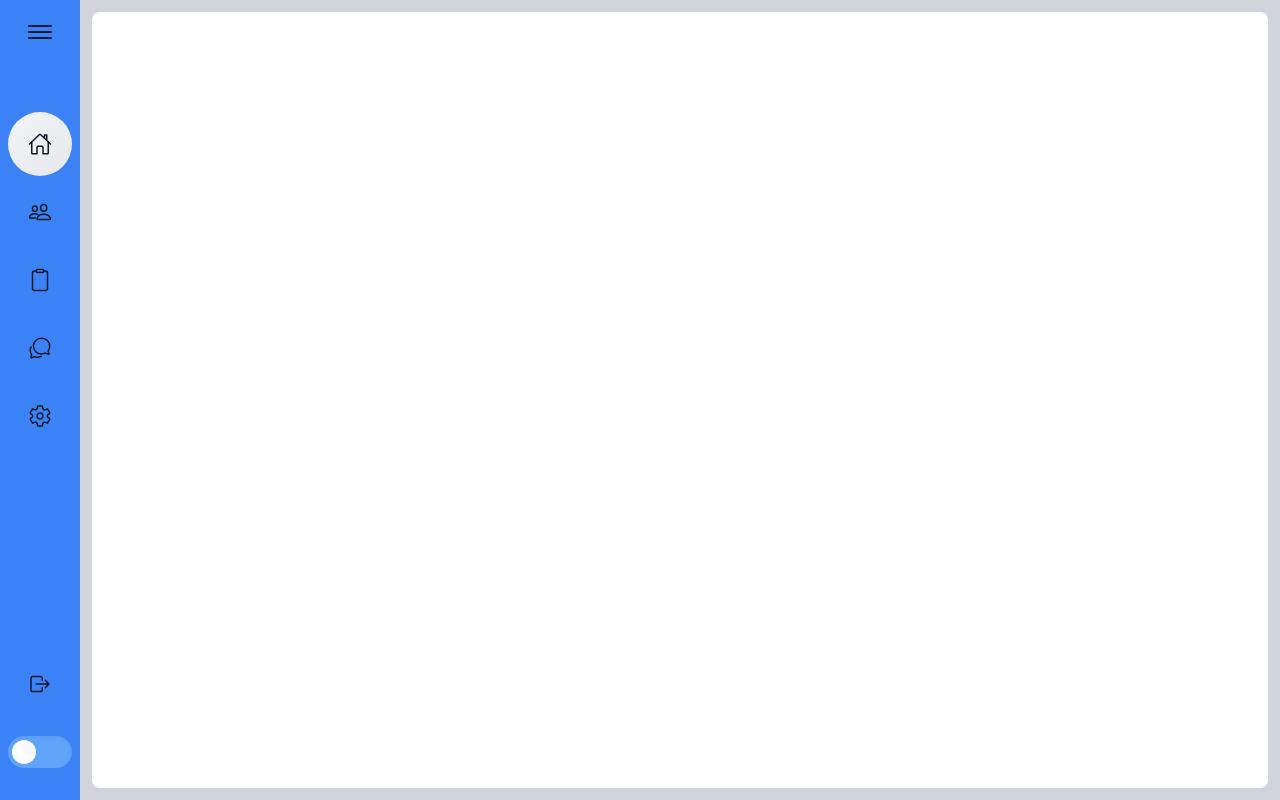
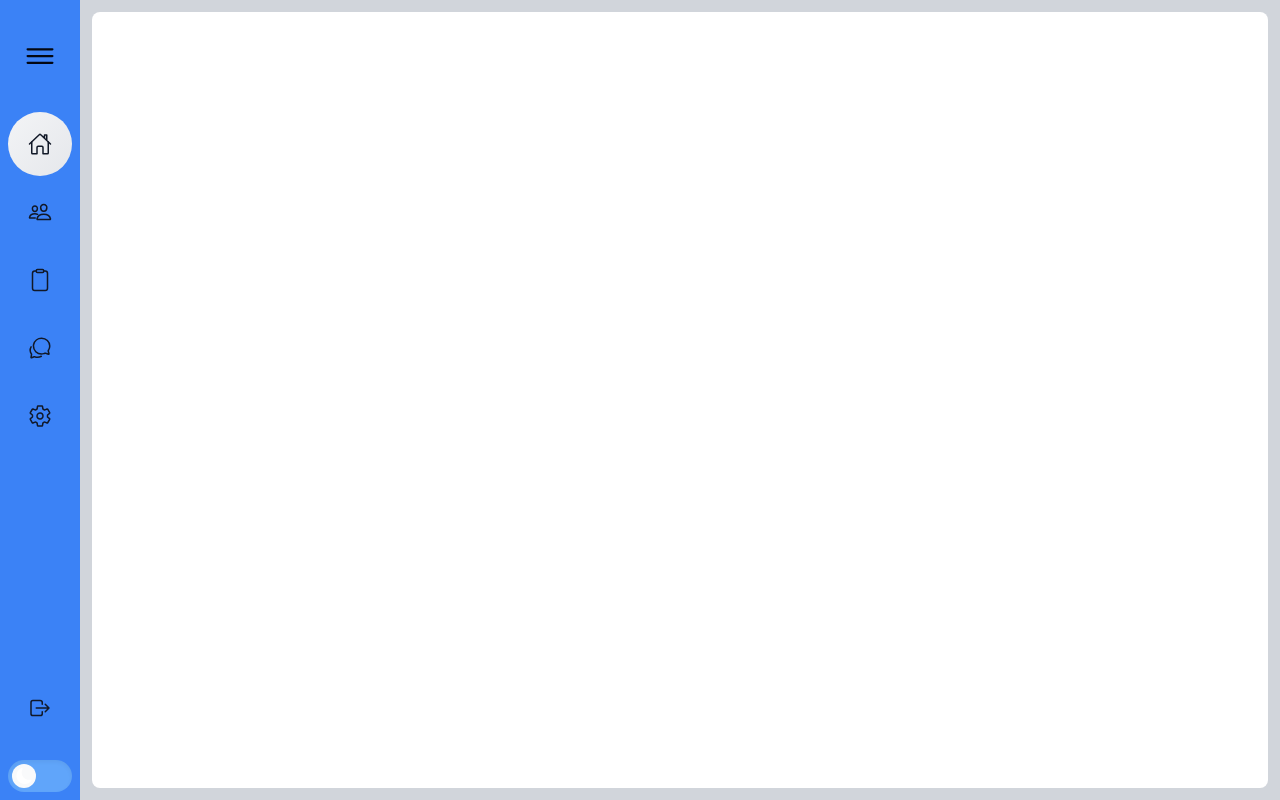
Before and after one commit to joselucas77/projeto-escolar, a Next.js app: page / in a window 1280 px wide. Shown: the top 800 px of the page. Built offline with nearby package versions, Linux system fonts and the light colour scheme.

Commit message:
update na estilização dos links da navbar

```diff
--- a/components/navbar/header.tsx
+++ b/components/navbar/header.tsx
@@ -6,21 +6,23 @@ import { IoCloseOutline, IoMenuOutline } from "react-icons/io5";
 const Header = () => {
   const { navbarActive, toggleNavbar } = useAppContext();
   return (
-    <header className="mb-12">
-      <li className="relative">
+    <li className="relative my-6">
       <div className="relative flex whitespace-nowrap">
-          <div
-            className="relative flex items-center justify-center min-w-16 h-16 duration-500 text-[2em] cursor-pointer"
+        <button
+          className="relative flex items-center justify-center min-w-16 h-16 duration-500 text-gray-950 text-4xl hover:bg-gradient-to-bl hover:from-gray-200 hover:to-gray-300 rounded-full dark:hover:bg-gradient-to-bl dark:hover:from-gray-700 dark:hover:to-gray-800 dark:text-gray-300"
           onClick={toggleNavbar}
         >
-            {navbarActive ? <IoCloseOutline /> : <IoMenuOutline />}
-          </div>
-          <div className="relative flex h-16 text-[1.2em] font-medium items-center pl-2 uppercase tracking-wider duration-500">
+          {navbarActive ? (
+            <IoCloseOutline className="z-10" />
+          ) : (
+            <IoMenuOutline className="z-10" />
+          )}
+        </button>
+        <div className="relative flex h-16 text-gray-900 text-2xl font-semibold items-center pl-2 uppercase tracking-wider duration-500 dark:text-gray-300">
           SIE
         </div>
       </div>
     </li>
-    </header>
   );
 };
 
--- a/components/navbar/index.tsx
+++ b/components/navbar/index.tsx
@@ -16,10 +16,10 @@ const Navbar = () => {
       <ul className="relative h-screen">
         <Header />
         <Links />
-        <footer className="absolute w-full bottom-4">
+        <section className="absolute w-full bottom-4">
           <SignOut />
           <ThemeSwitch />
-        </footer>
+        </section>
       </ul>
     </nav>
   );
--- a/components/navbar/links.tsx
+++ b/components/navbar/links.tsx
@@ -6,7 +6,7 @@ import { navItems } from "./navItems";
 const Links = () => {
   const pathName = usePathname();
   return (
-    <main>
+    <>
       {navItems.map((link, index) => (
         <li
           key={index}
@@ -16,20 +16,17 @@ const Links = () => {
               : ""
           }`}
         >
-          <Link
-            href={link.path}
-            className="relative flex whitespace-nowrap group"
-          >
-            <div className="relative flex items-center justify-center min-w-16 h-16 text-[1.5em]">
+          <Link href={link.path} className="relative flex whitespace-nowrap">
+            <div className="relative flex items-center justify-center min-w-16 h-16 text-2xl text-gray-900 dark:text-gray-100">
               {link.icon}
             </div>
-            <div className="relative flex h-16 text-[1em] items-center pl-2 uppercase tracking-wider">
+            <div className="relative flex h-16 text-base font-medium items-center pl-2 uppercase tracking-wider text-gray-900  dark:text-gray-100">
               {link.title}
             </div>
           </Link>
         </li>
       ))}
-    </main>
+    </>
   );
 };
 
--- a/components/navbar/sign-out.tsx
+++ b/components/navbar/sign-out.tsx
@@ -6,10 +6,10 @@ const SignOut = () => {
   return (
     <li className="relative hover:bg-gradient-to-bl hover:from-gray-100 hover:to-gray-200 dark:hover:bg-gradient-to-bl dark:hover:from-gray-900 dark:hover:to-gray-800 rounded-full mb-1">
       <Link href="/login" className="relative flex whitespace-nowrap">
-        <div className="relative flex items-center justify-center min-w-16 h-16 text-[1.5em] duration-500">
+        <div className="relative flex items-center justify-center min-w-16 h-16 text-2xl duration-500 text-gray-900 dark:text-gray-100">
           <IoLogOutOutline />
         </div>
-        <div className="relative flex h-16 text-[1em] items-center pl-2 uppercase tracking-wider duration-500">
+        <div className="relative flex h-16 text-base font-medium items-center pl-2 uppercase tracking-wider duration-500 text-gray-900 dark:text-gray-100">
           Sair
         </div>
       </Link>
--- a/components/navbar/theme-switch.tsx
+++ b/components/navbar/theme-switch.tsx
@@ -36,7 +36,7 @@ const ThemeSwitch = () => {
           checked={theme === "light"}
         />
         <div className="darkMode flex items-center w-16 h-8 px-1 rounded-full bg-blue-400 after:content-[''] after:transition-all after:duration-300 after:left-0 peer-checked:after:left-8 after:flex after:relative after:w-6 after:h-6 after:bg-[url('/moon.svg')] peer-checked:after:bg-[url('/sun.svg')] after:bg-[length:16px_16px] after:bg-gray-50 after:bg-no-repeat after:bg-center after:rounded-full after:rotate-0 after:peer-checked:rotate-180 dark:bg-blue-800 dark:after:bg-gray-800 shadow-inner"></div>
-        <span className="relative flex h-16 text-[1em] items-center pl-2 uppercase tracking-wider">
+        <span className="relative flex h-16 text-base font-medium items-center pl-2 uppercase tracking-wider text-gray-900 dark:text-gray-100">
           {theme === "dark" ? "Modo Dark" : "Modo Light"}
         </span>
       </label>
```
Lines whose indentation alone changed are shown as unchanged.
